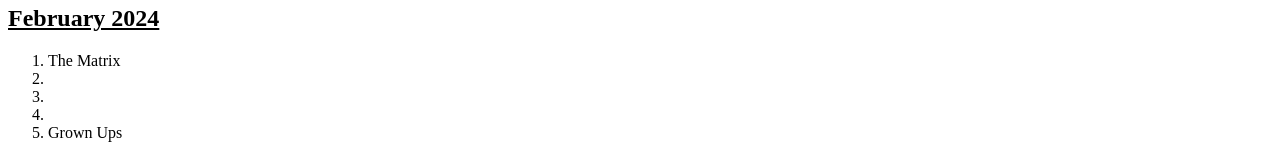
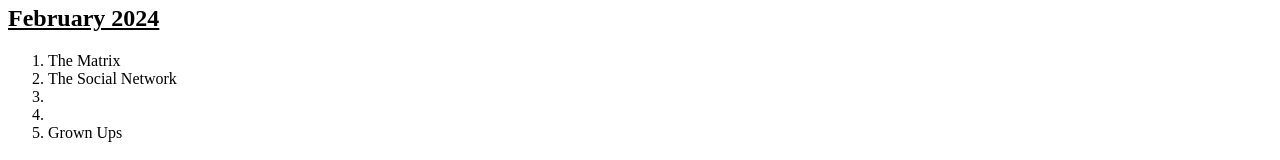
Before and after one commit to marvinthemonkey/movies-2024, a plain HTML site: page index.html in a window 1280 px wide. Shown: the part 362-522 px from the top of the page. Drawn offline with Linux system fonts and the light colour scheme.

Commit message:
index.html

```diff
--- a/index.html
+++ b/index.html
@@ -27,7 +27,7 @@
 <h2><u>February 2024</u></h2>
 	<ol>
 		<li>The Matrix</li>
-		<li></li>
+		<li>The Social Network</li>
 		<li></li>
 		<li></li>
 		<li>Grown Ups</li>
```
